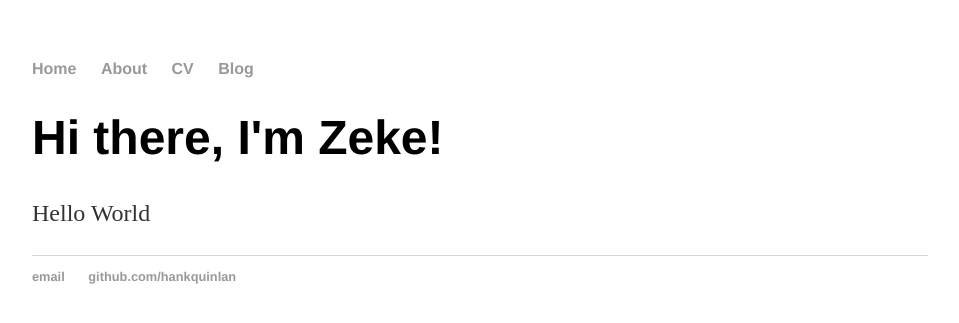
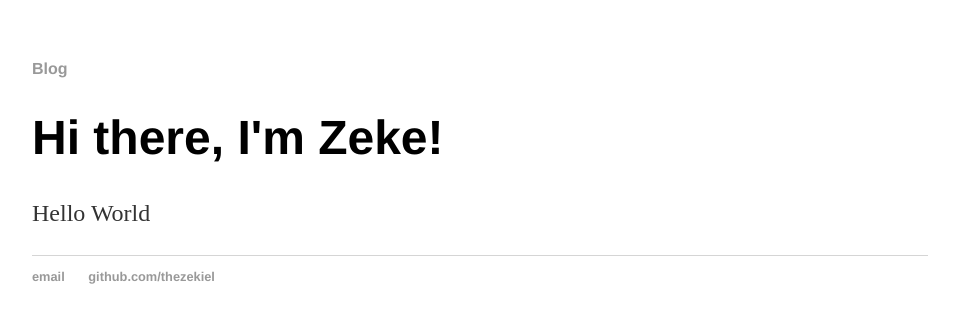
Before and after one commit to thezekiel/jekyll-test, a Jekyll site: the page built from index.html, in a window 1280 px wide. Shown: the top 323 px of the page, without its empty margins (160-1119 px from the left). Built offline with Jekyll 4.4.1, drawn with Linux system fonts in a browser that asks for light colours.

Commit message:
Update default.html

```diff
--- a/_layouts/default.html
+++ b/_layouts/default.html
@@ -8,9 +8,9 @@
 		<body>
 			<nav>
 	    		<ul>
-	        		<li><a href="/">Home</a></li>
+	        		<!--<li><a href="/">Home</a></li>
 		        	<li><a href="/about">About</a></li>
-	        		<li><a href="/cv">CV</a></li>
+	        		<li><a href="/cv">CV</a></li>-->
 	        		<li><a href="/blog">Blog</a></li>
 	    		</ul>
 			</nav>
@@ -21,8 +21,8 @@
 			</div><!-- /.container -->
 			<footer>
 	    		<ul>
-	        		<li><a href="mailto:hankquinlanhub@gmail.com">email</a></li>
-	        		<li><a href="https://github.com/hankquinlan">github.com/hankquinlan</a></li>
+	        		<li><a href="mailto:zeke.shore@gmail.com">email</a></li>
+	        		<li><a href="https://github.com/thezekiel">github.com/thezekiel</a></li>
 				</ul>
 			</footer>
 		</body>
```
